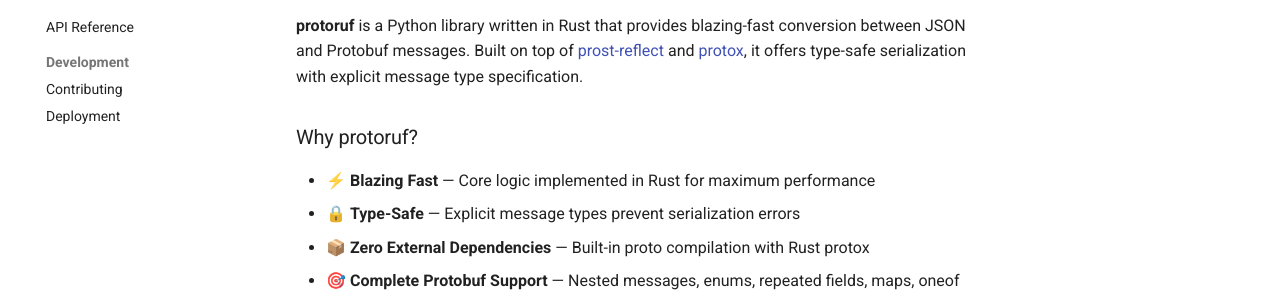
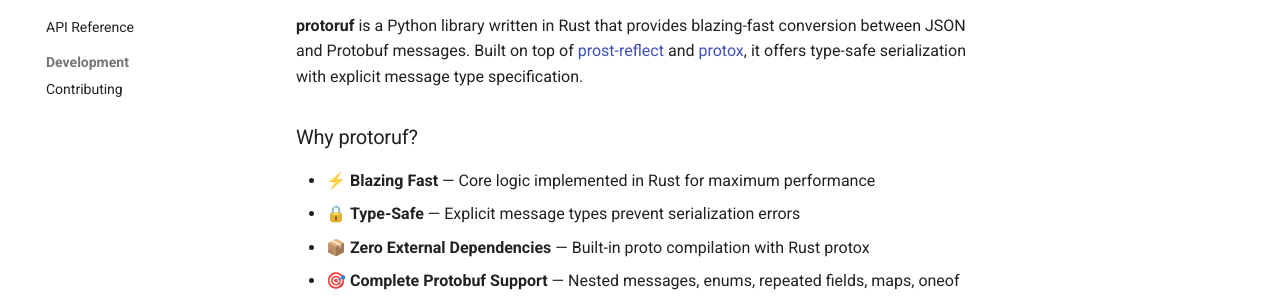
Before and after one commit to EdwinAlkins/protoruf, an MkDocs documentation site: the page built from docs/index.md, in a window 1280 px wide. Shown: the part 353-653 px from the top of the page. Built offline with MkDocs 1.6.1 and Material for MkDocs 9.7.7, drawn with Linux system fonts in a browser that asks for light colours; comment, search, counter and statistics services are not loaded; the version menu is left out.

Commit message:
chore: remove deployment section from MkDocs configuration

```diff
--- a/mkdocs.yml
+++ b/mkdocs.yml
@@ -119,4 +119,3 @@ nav:
   - API Reference: api/reference.md
   - Development:
       - Contributing: development/contributing.md
-      - Deployment: development/deployment.md
```
